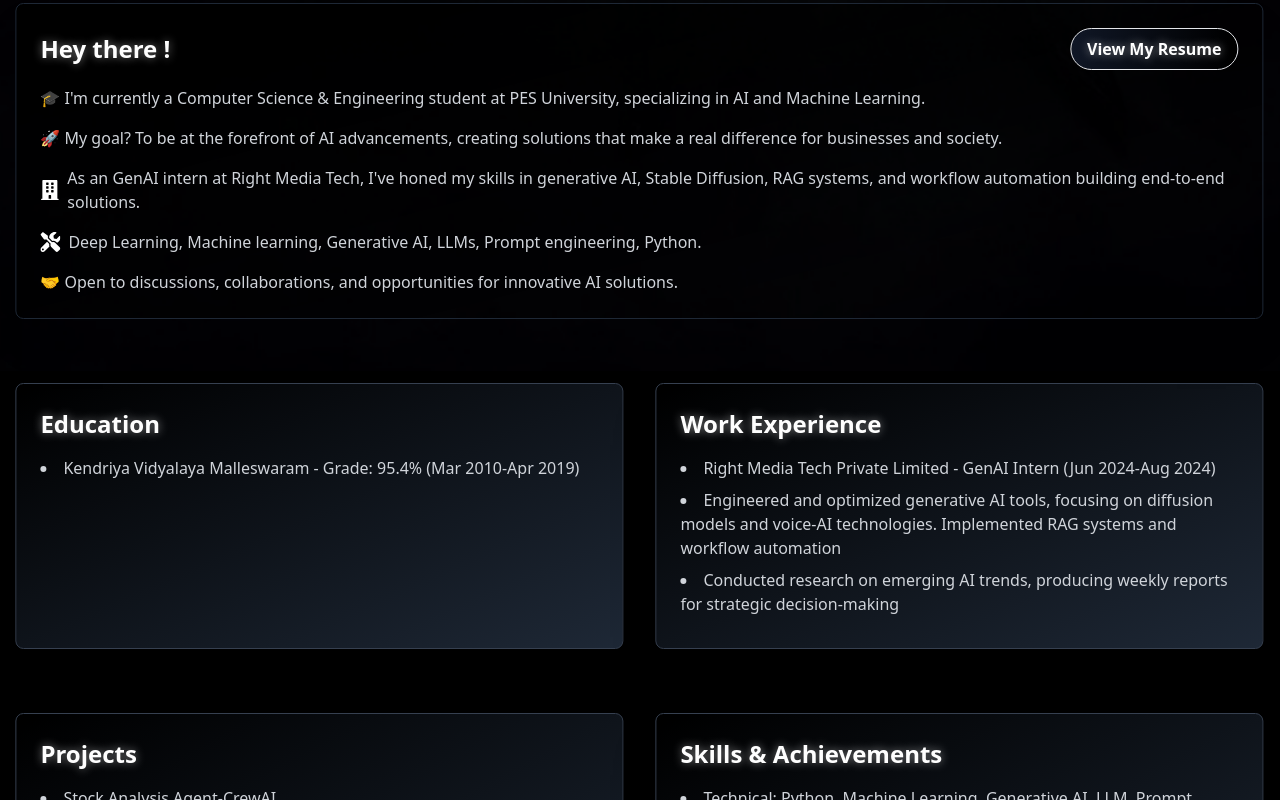
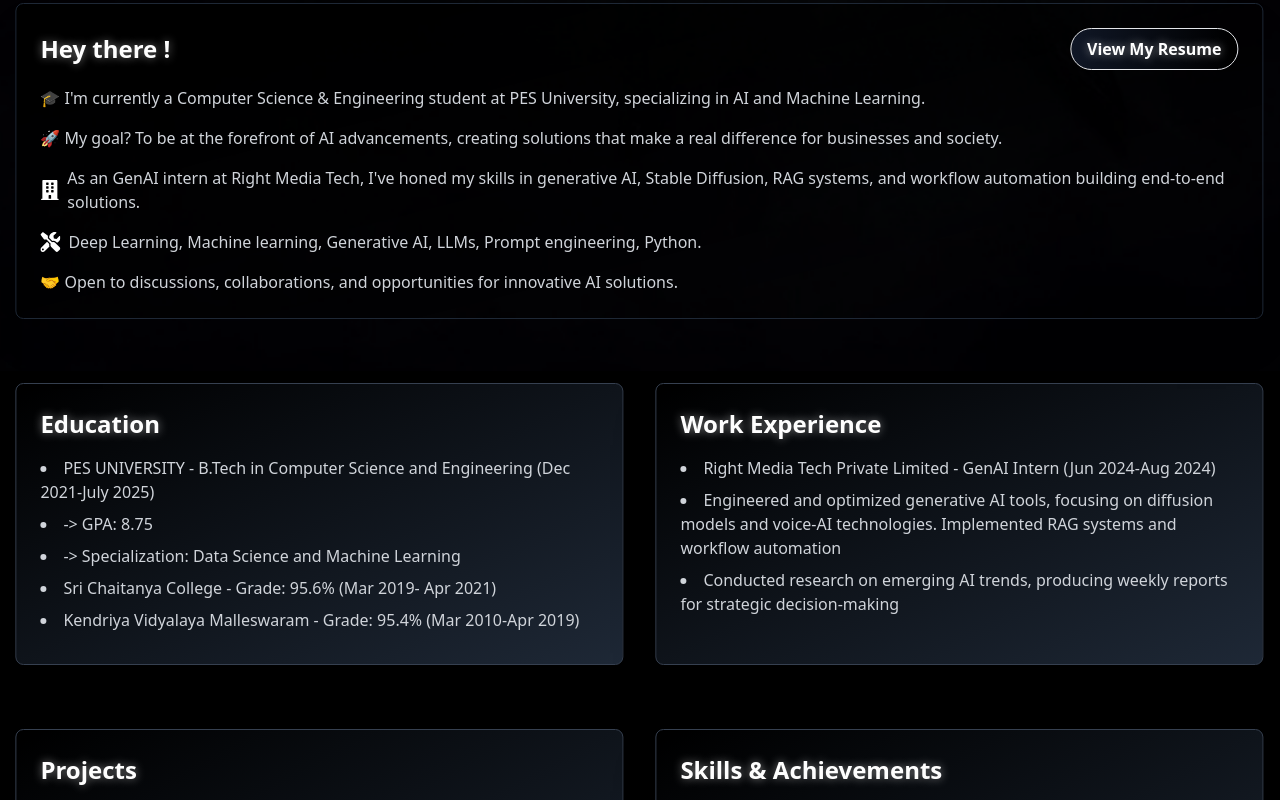
Before and after one commit to anurag442003/AIportfolio, a React (Vite) app: page / in a window 1280 px wide. Shown: the part 429-1229 px from the top of the page. Built offline with nearby package versions, Linux system fonts and the light colour scheme.

Commit message:
update home

```diff
--- a/src/pages/Home.jsx
+++ b/src/pages/Home.jsx
@@ -83,11 +83,9 @@
       items: [
         "PES UNIVERSITY - B.Tech in Computer Science and Engineering (Dec 2021-July 2025)",
         "-> GPA: 8.75",
-        "-> Specialization: Data Science and Machine Learning"],
-
-        items:[
-        "Sri Chaitanya College - Grade: 95.6% (Mar 2019- Apr 2021)"],
-        items:["Kendriya Vidyalaya Malleswaram - Grade: 95.4% (Mar 2010-Apr 2019)"]
+        "-> Specialization: Data Science and Machine Learning",
+        "Sri Chaitanya College - Grade: 95.6% (Mar 2019- Apr 2021)",
+        "Kendriya Vidyalaya Malleswaram - Grade: 95.4% (Mar 2010-Apr 2019)"]
 
     },
     {
```
